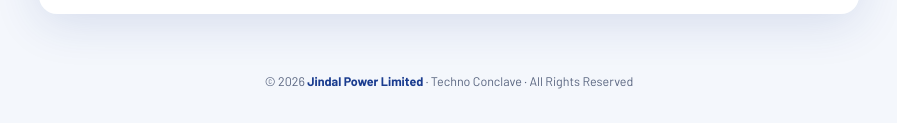
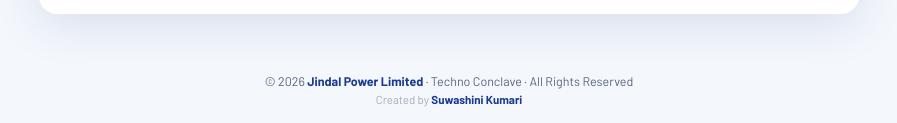
Before and after one commit to suwashini/techno-conclave, a plain HTML site: page index.html in a window 1280 px wide. Shown: the part 2166-2289 px from the top of the page, without its empty margins (191-1088 px from the left). Drawn offline with nearby package versions, Linux system fonts and the light colour scheme; a web font is replaced by a local one.

Commit message:
Update index.html

```diff
--- a/index.html
+++ b/index.html
@@ -464,7 +464,7 @@
   </div>
 </div>
 
-<div class="footer">© 2026 <strong>Jindal Power Limited</strong> · Techno Conclave · All Rights Reserved</div>
+<div class="footer">© 2026 <strong>Jindal Power Limited</strong> · Techno Conclave · All Rights Reserved<br/><span style="font-size:.72rem; color:#aab; margin-top:4px; display:inline-block;">Created by <strong style="color:var(--blue);">Suwashini Kumari</strong></span></div>
 
 <script>
   const ratingLabels={1:'😟 Very Poor',2:'😕 Poor',3:'😐 Below Avg',4:'🙂 Fair',5:'😊 Average',6:'👍 Good',7:'⭐ Very Good',8:'🌟 Great',9:'🏆 Excellent',10:'🤩 Outstanding'};
```
